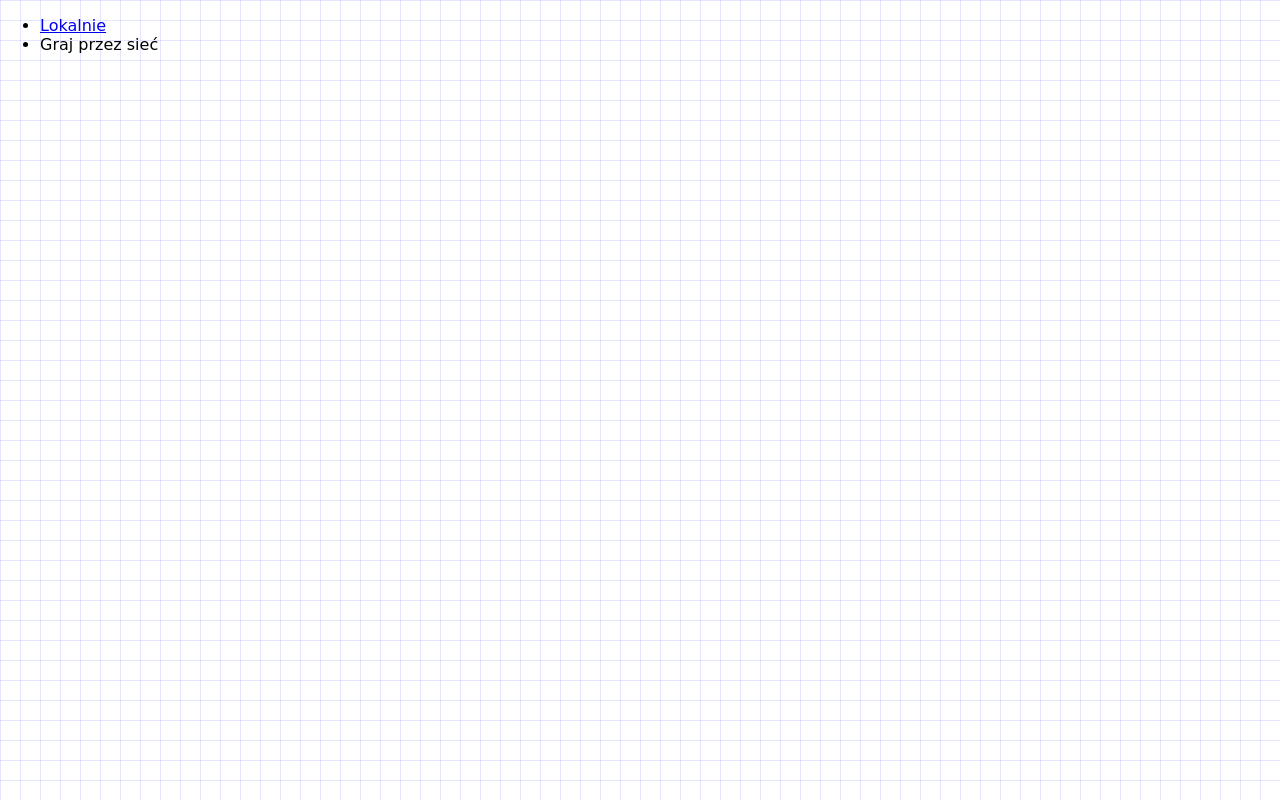
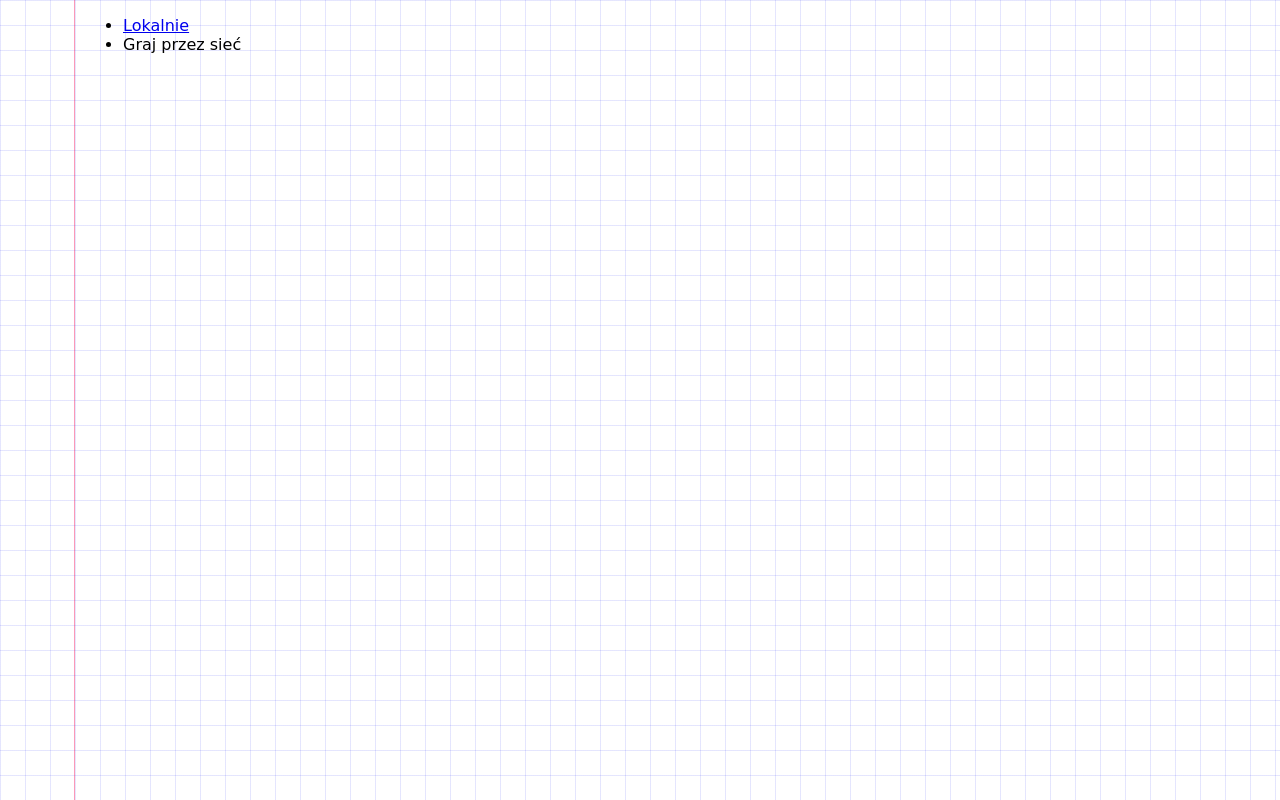
Before and after one commit to Xraxus/Przepychanki, a Flask app: page / in a window 1280 px wide. Run offline with Flask 2, Linux system fonts and the light colour scheme; some web fonts are replaced.

Commit message:
Add margin line styling

```diff
--- a/static/style.css
+++ b/static/style.css
@@ -1,9 +1,13 @@
 @import url('https://fonts.cdnfonts.com/css/mali-2');
 
 
+
 body{
-    margin: 0;
+    position:absolute;
+    top:0;
     font-family: 'Mali', 'Comic Sans MS', 'Helvetica', sans-serif;
+    margin: 0 0 0 83px;
+
 
 }
 
@@ -19,8 +23,16 @@ button {
 
 .notebook-background{
   background-image: linear-gradient(#444cf724 1px, #fff0 1px), linear-gradient(to right, #444cf724 1px, #fff 1px);
-  background-size: 20px 20px;
+  background-size: 25px 25px;
   background-position: 0 0;
+}
+
+.margin-line {
+        position: fixed;
+        width: 1px;
+        min-height: 100%;
+        margin-left: -10px;
+        border-right: 1px solid rgba(245, 2, 75, 0.4);
 }
 
 .red-alert{
--- a/templates/base.htm
+++ b/templates/base.htm
@@ -10,6 +10,7 @@
     <title>Kolejka - {% block title %}{% endblock %}</title>
 </head>
 <body class="notebook-background">
+<div class="margin-line"></div>
 {% block body %}
 {% endblock %}
 
```
